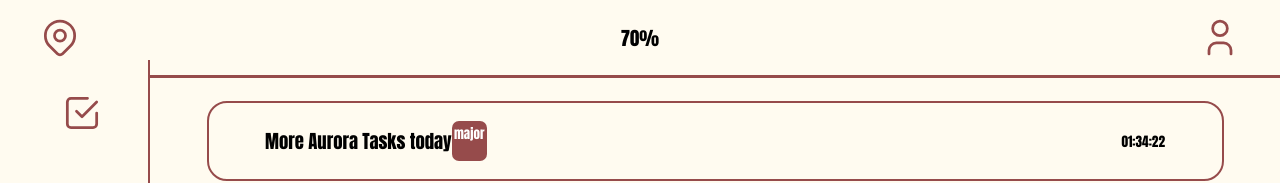
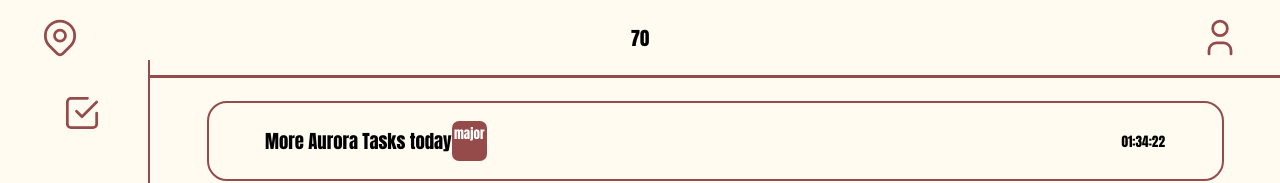
Before and after one commit to ellalearns/aurora-fe, a React (Create React App) app: page / in a window 1280 px wide. Shown: the top 183 px of the page. Built offline with nearby package versions, Linux system fonts and the light colour scheme.

Commit message:
create Target component

```diff
--- a/src/components/Header.jsx
+++ b/src/components/Header.jsx
@@ -1,4 +1,5 @@
 import React from "react";
+import Target from "./Target";
 import "../styles/Header.css";
 import icon from "../images/icon.svg";
 import user from "../images/user.svg";
@@ -10,7 +11,7 @@ function Header() {
         <div className="header-nav-div">
             <nav className="header-nav">
                 <img src={icon} className="header-icon" id="aurora-icon" />
-                <h3 className="target">70%</h3>
+                <Target className="target" />
                 <img src={user} className="header-icon" id="aurora-user" />
             </nav>
         </div>
--- /dev/null
+++ b/src/components/Target.jsx
@@ -0,0 +1,15 @@
+import React from "react";
+import "../styles/Header.css";
+import "../styles/Target.css"
+
+
+function Target() {
+
+    return (
+        <div className="target-icon">
+            <h3>70</h3>
+        </div>
+    )
+}
+
+export default Target
--- /dev/null
+++ b/src/styles/Target.css
@@ -0,0 +1,11 @@
+/* .target-icon {
+    border: 3px solid #964b4b;
+    border-radius: 50%;
+    align-items: center;
+}
+
+.target-icon > h3 {
+    font-weight: 400;
+    padding-left: 25%;
+}
+ */
```
